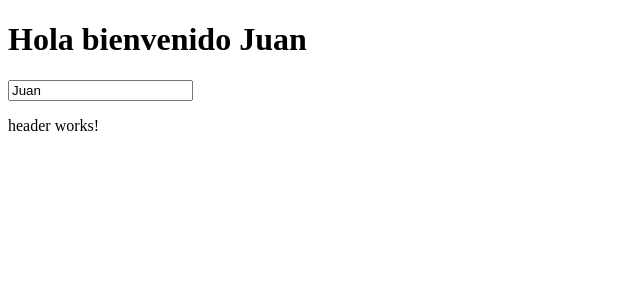
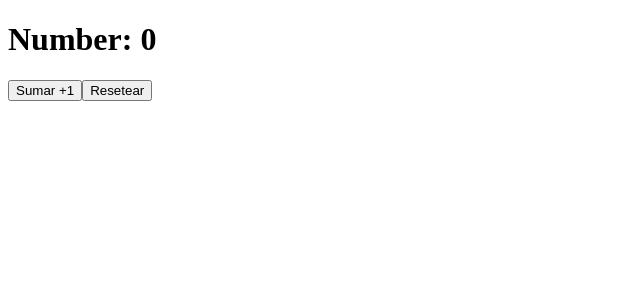
Before and after one commit to ederromero28/Angular-practicas, an Angular app: page / in a window 1280 px wide. Shown: the top 300 px of the page, without its empty margins (0-640 px from the left). Built offline with nearby package versions, Linux system fonts and the light colour scheme.

Commit message:
agregando funciones basicas

```diff
--- a/src/app/app.html
+++ b/src/app/app.html
@@ -1,6 +1,4 @@
-<h1>Hola bienvenido {{ userName }}</h1>
+<h1>Number: {{ number }}</h1>
 
-<input type="text" [value]="userName">
-
-<!-- Selector app-header del componente Header -->
-<app-header></app-header>
+<input type="button" value="Sumar +1" (click)="addOne()">
+<input type="button" value="Resetear" (click)="resetNumber()">
--- a/src/app/app.ts
+++ b/src/app/app.ts
@@ -10,6 +10,18 @@ import { Header } from './components/header/header';
 })
 export class App {
 
-  userName: string = 'Juan';
+  number: number = 0;
+
+  addOne() {
+    this.number ++;
+
+    if (this.number > 10) {
+      this.number = 0;
+    }
+  }
+
+  resetNumber() {
+    this.number = 0;
+  }
 
 }
```
